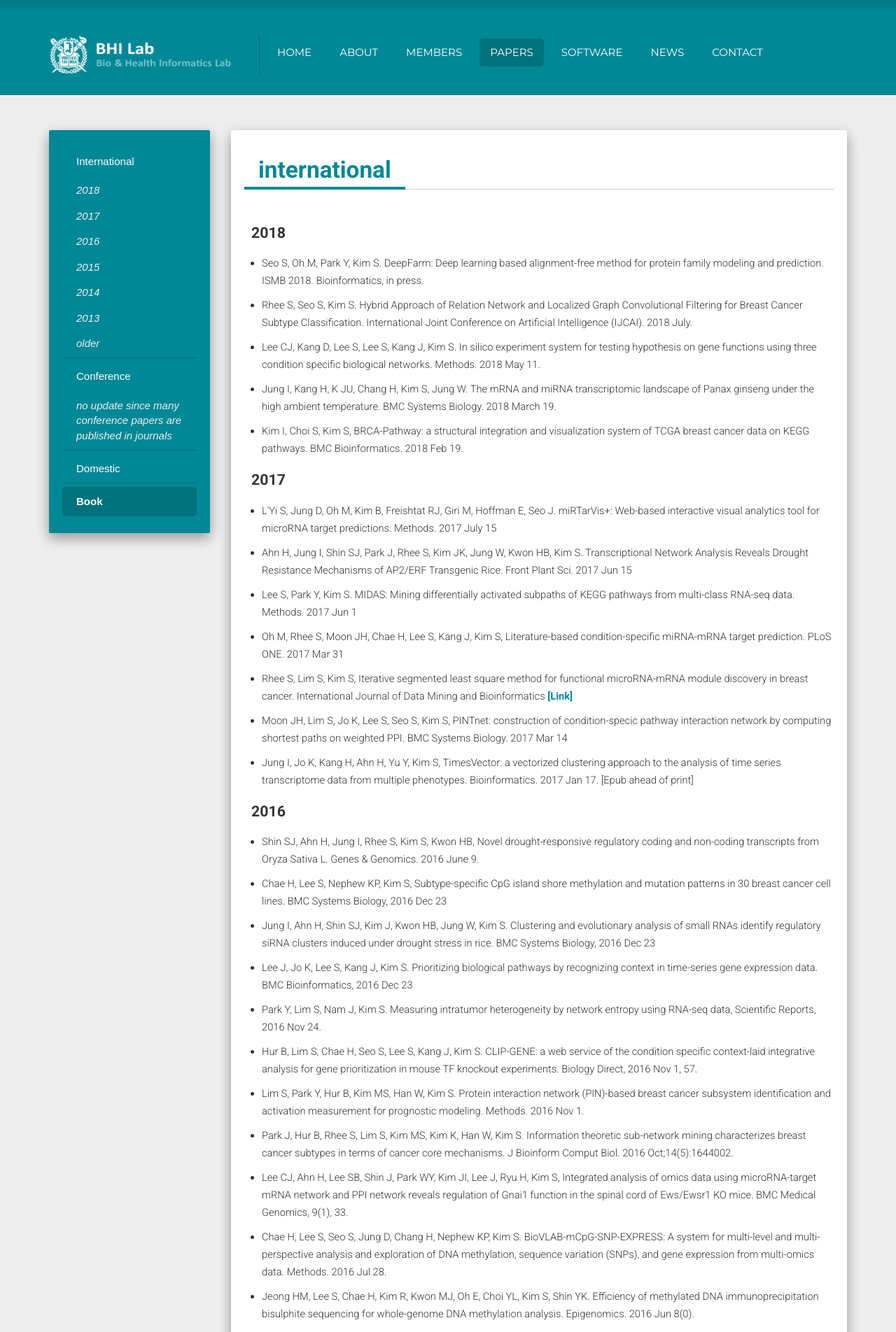
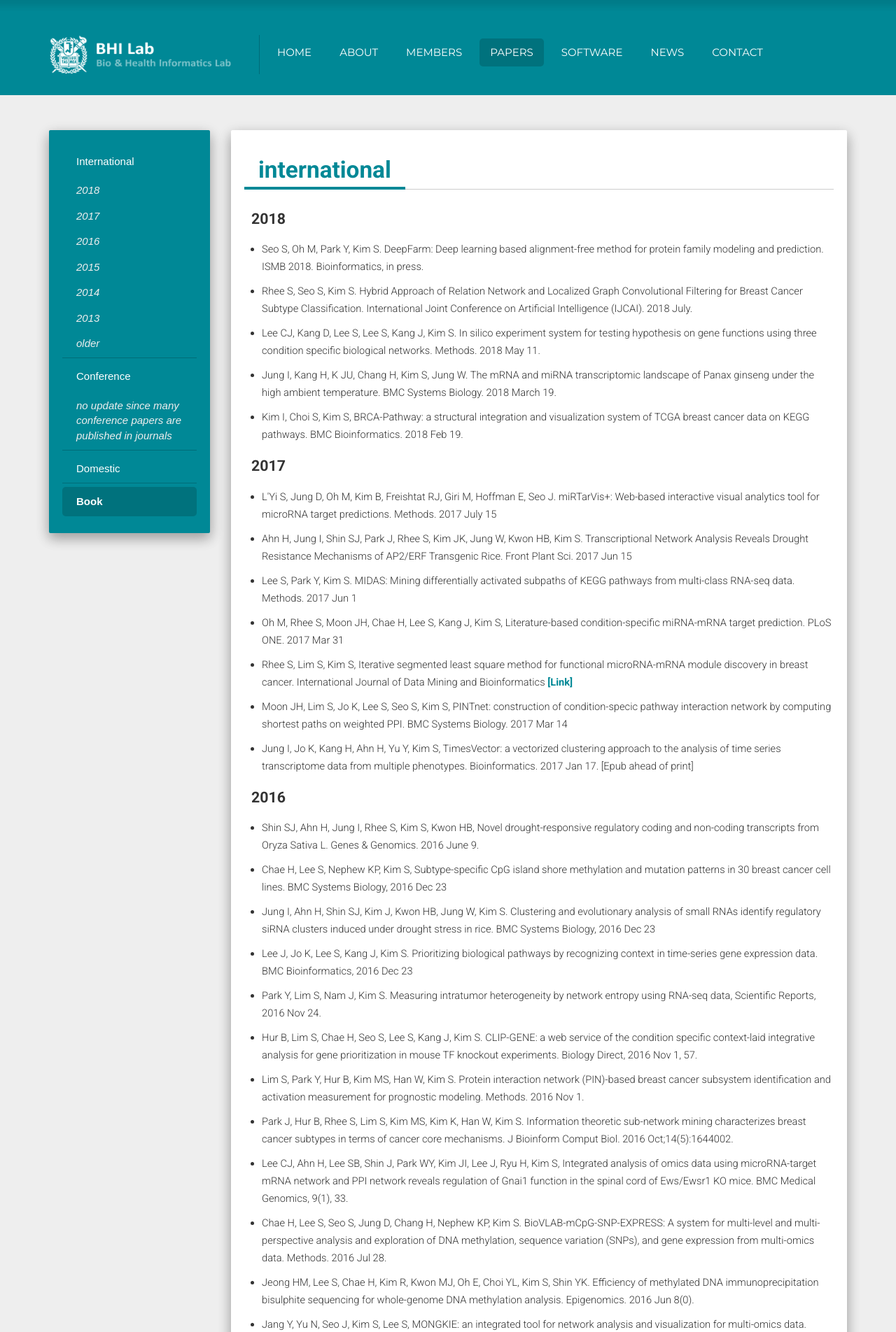
Before and after one commit to solanoon/bhi-kimlab.github.io, a Jekyll site: the page built from publications.md, in a window 1280 px wide. Shown: the top 1904 px of the page at 70% size. Built offline with Jekyll 4.4.1, drawn with Linux system fonts in a browser that asks for light colours; nearby versions of some CDN libraries.

Commit message:
Update publications.html

```diff
--- a/_layouts/publications.html
+++ b/_layouts/publications.html
@@ -15,13 +15,6 @@
       <div class="title_wrapper">
         <h3 class="title" id="{{ objid }}">{{ name }}</h3>
       </div>
-      <!-- introduction_publication section start -->
-      {% assign pubs_introduction=publications | group_by:"introduction" %}
-      {% for pubs in pubs_introduction %}
-        <div class="title_pub_wrapper">
-          <h4 class="title_pub" id="{{ pubs.name | prepend: objid }}">{{ pubs.name | slugify }}</h4>
-        </div>
-      {% endfor %}
       <!-- year_publication section start -->
       {% assign pubs_year=publications | group_by:"year" %}
       {% for pubs in pubs_year %}
```
